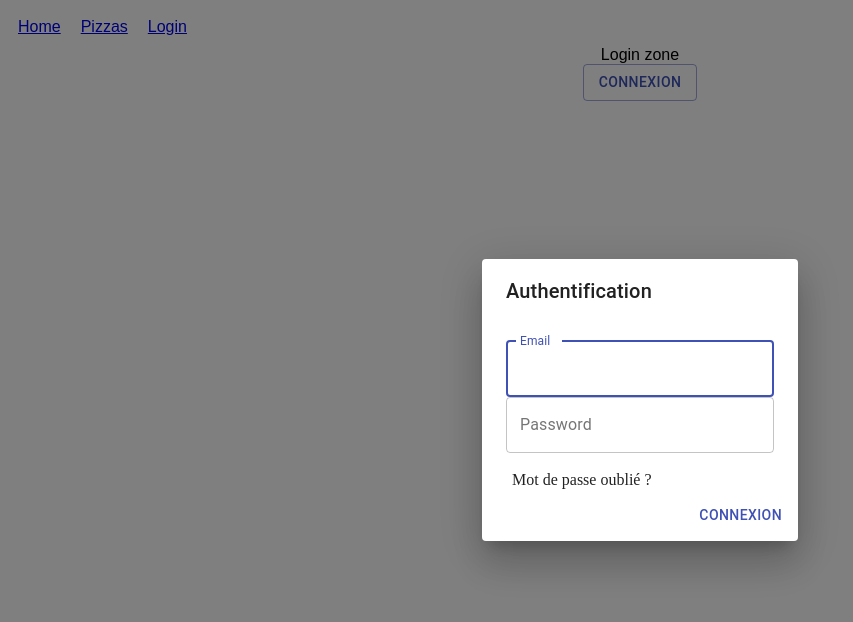
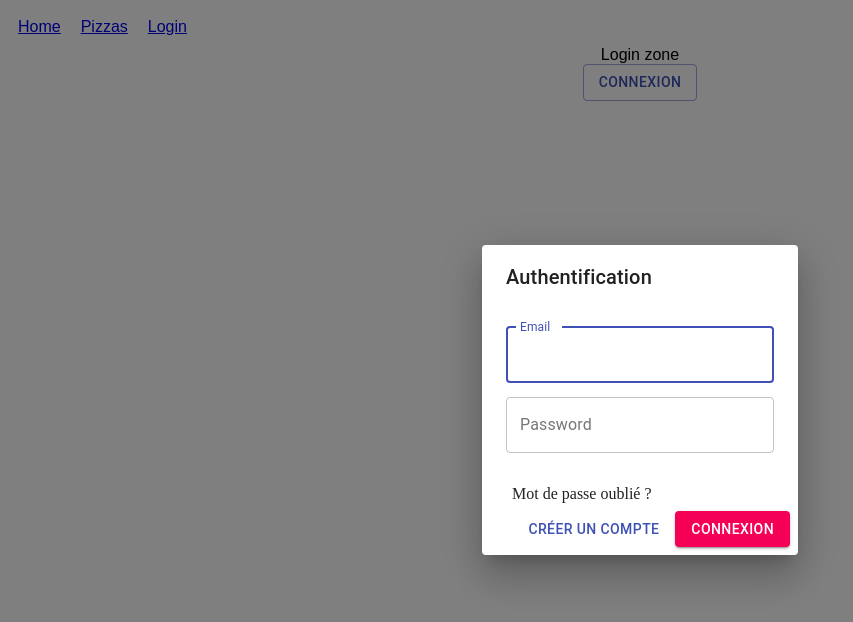
Before and after one commit to LockyBounty/pizzaawoo, a React (Create React App) app: page /login in a window 1280 px wide. Both pictures are taken after a click on the button "CONNEXION". Shown: the top 622 px of the page, without its empty margins (0-853 px from the left). Built offline with nearby package versions, Linux system fonts and the light colour scheme.

Commit message:
Added - login lines

```diff
--- a/src/login/Login.tsx
+++ b/src/login/Login.tsx
@@ -1,7 +1,7 @@
 import "../styles.css";
 import { useState } from "react";
 
-import Button from "@material-ui/core/Button";
+import { Button } from "@material-ui/core";
 import TextField from "@material-ui/core/TextField";
 import {
   Input,
@@ -64,7 +64,7 @@ function Login() {
         >
           <DialogTitle id="form-dialog-title">Authentification</DialogTitle>
           <DialogContent className="login-form-zone">
-            <FormControl variant="outlined">
+            <FormControl variant="outlined" className="auth-input-box">
               <InputLabel>Email</InputLabel>
               <OutlinedInput
                 autoFocus
@@ -86,7 +86,7 @@ function Login() {
               />
             </FormControl>
 
-            <FormControl className="login-form-zone" variant="outlined">
+            <FormControl className="auth-input-box" variant="outlined">
               <InputLabel>Password</InputLabel>
               <OutlinedInput
                 id="pass"
@@ -110,6 +110,9 @@ function Login() {
           <div className="forgotten-password">Mot de passe oublié ?</div>
           <DialogActions>
             <Button onClick={handleClose} color="primary">
+              Créer un compte
+            </Button>
+            <Button onClick={handleClose} color="secondary" variant="contained">
               Connexion
             </Button>
           </DialogActions>
--- a/src/styles.css
+++ b/src/styles.css
@@ -54,12 +54,18 @@ ul {
 .login-form-zone {
   display: flex;
   flex-direction: column;
+
   margin: 10px 0;
+  /*justify-content: space-evenly;*/
+}
+.login-form-zone > div {
+  margin-bottom: 30px;
 }
 
 .auth-input-box {
   align-items: center;
   text-align: center;
+  margin-bottom: 20px;
   height: 40px !important;
 }
 .forgotten-password {
```
